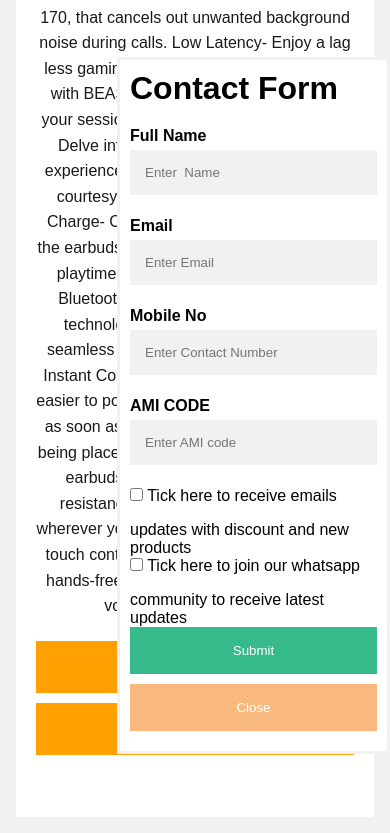
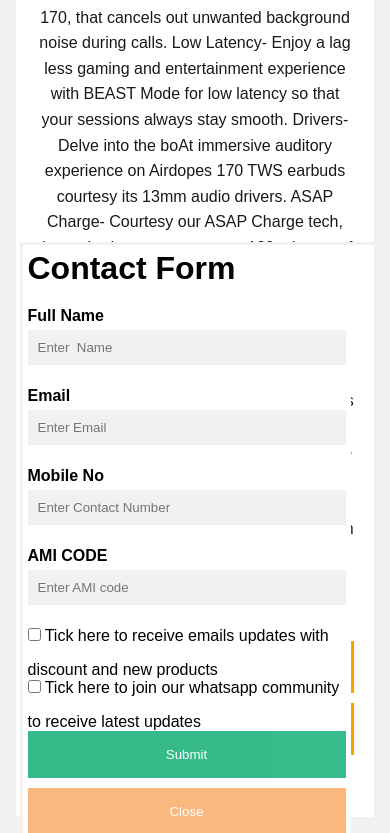
Before and after one commit to PavanKumar190/product, a plain HTML site: page index.html in a window 390 px wide. Both pictures are taken after a click on the button "CALL US". Shown: the part 566-1399 px from the top of the page. Drawn offline with Linux system fonts and the light colour scheme; a script that the page names is missing; some icons are missing.

Commit message:
first commit

```diff
--- a/index.html
+++ b/index.html
@@ -106,6 +106,36 @@
        .form-container .btn:hover, .open-button:hover {
          opacity: 1;
        }
+
+       /* Responsive styles for tablets and mobiles */
+  @media (max-width: 768px) {
+    .form-popup {
+      top: 20%; /* Adjust top position for better visibility on smaller screens */
+      left: 10%; /* Adjust left position for better centering on smaller screens */
+    }
+
+    .form-container {
+      max-width: 80%; /* Reduce the form width for better fit on smaller screens */
+      padding: 5px; /* Reduce padding for better spacing on smaller screens */
+    }
+
+    .form-container input[type="text"],
+    .form-container input[type="number"] {
+      padding: 10px; /* Reduce input field padding for better fit on smaller screens */
+    }
+  }
+
+  @media (max-width: 480px) {
+    .form-popup {
+      top: 30%; /* Further adjust top position for smaller screens */
+      left: 5%; /* Further adjust left position for better centering on smaller screens */
+    }
+
+    .form-container {
+      max-width: 90%; /* Further reduce the form width for better fit on smaller screens */
+    }
+  }
+
        </style>
 </head>
 <body>
```
